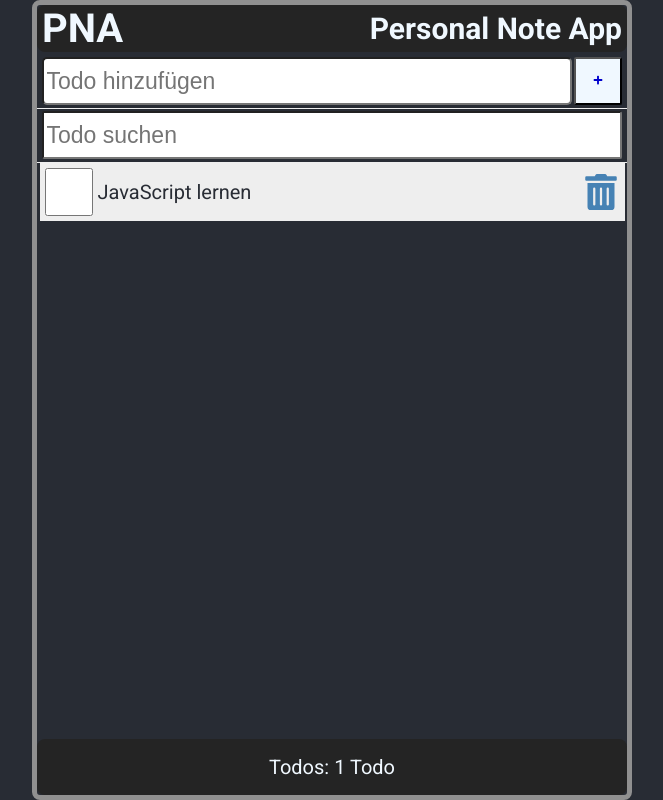
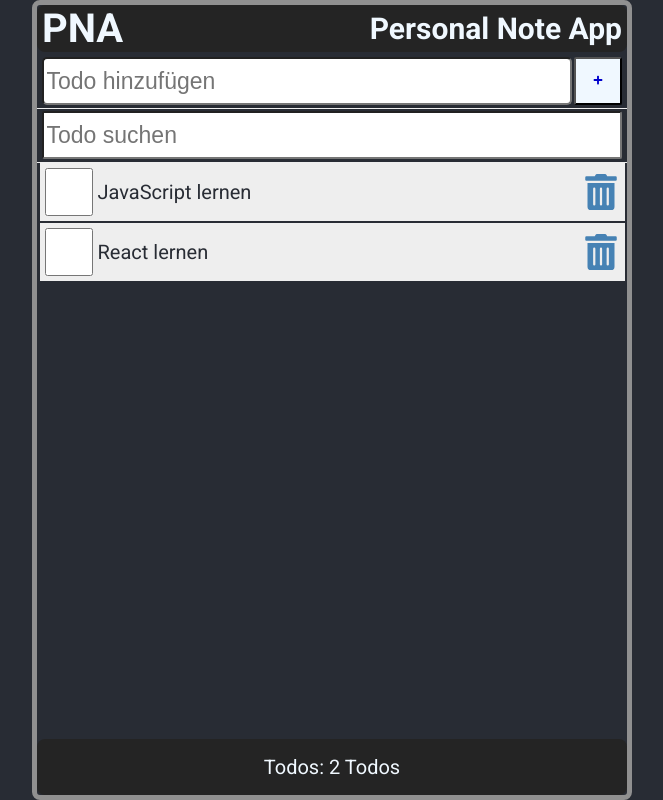
Before and after one commit to MehmetC80/my-todo-react, a React (Create React App) app: page / in a window 1280 px wide. Shown: the whole page, without its empty margins (308-971 px from the left). Built offline with nearby package versions, Linux system fonts and the light colour scheme; data requests are answered from the project's data file.

Commit message:
add apiRequest component and add POST method

```diff
--- a/data/db.json
+++ b/data/db.json
@@ -4,6 +4,11 @@
       "id": 1,
       "checked": false,
       "description": "JavaScript lernen"
+    },
+    {
+      "id": 2,
+      "checked": false,
+      "description": "React lernen"
     }
   ]
 }
--- a/src/App.js
+++ b/src/App.js
@@ -5,7 +5,7 @@ import { Content } from './components/Content';
 import { Footer } from './components/Footer';
 import { AddItem } from './components/AddItem';
 import { SearchItem } from './components/SearchItem';
-
+import { apiRequest } from './components/apiRequest';
 import { useState, useEffect } from 'react';
 
 function App() {
@@ -27,8 +27,6 @@ function App() {
         const response = await fetch(ApiUrl);
         if (!response.ok) throw Error('Die Daten wurden nicht empfangen');
         const listItems = await response.json();
-
-        console.log(listItems);
         setItems(listItems);
         setFetchError(null);
       } catch (err) {
@@ -57,12 +55,23 @@ function App() {
     setItems(listItems);
   };
 
-  const addItem = (description) => {
+  const addItem = async (description) => {
     const id = items.length ? items[items.length - 1].id + 1 : 1;
     const myNewItem = { id, checked: false, description };
     const listItems = [...items, myNewItem];
 
     setItems(listItems);
+
+    const postOptions = {
+      method: 'POST',
+      headers: {
+        'Content-Type': 'application/json',
+      },
+      body: JSON.stringify(myNewItem),
+    };
+
+    const result = await apiRequest(ApiUrl, postOptions);
+    if (result) setFetchError(result);
   };
 
   const handleSubmit = (e) => {
--- /dev/null
+++ b/src/components/apiRequest.js
@@ -0,0 +1,14 @@
+export const apiRequest = async (
+  url = '',
+  optionsObj = null,
+  errMsg = null
+) => {
+  try {
+    const response = await fetch(url, optionsObj);
+    if (!response.ok) throw Error('Daten wurden nicht empfangen');
+  } catch (err) {
+    errMsg = err.message;
+  } finally {
+    return errMsg;
+  }
+};
```
